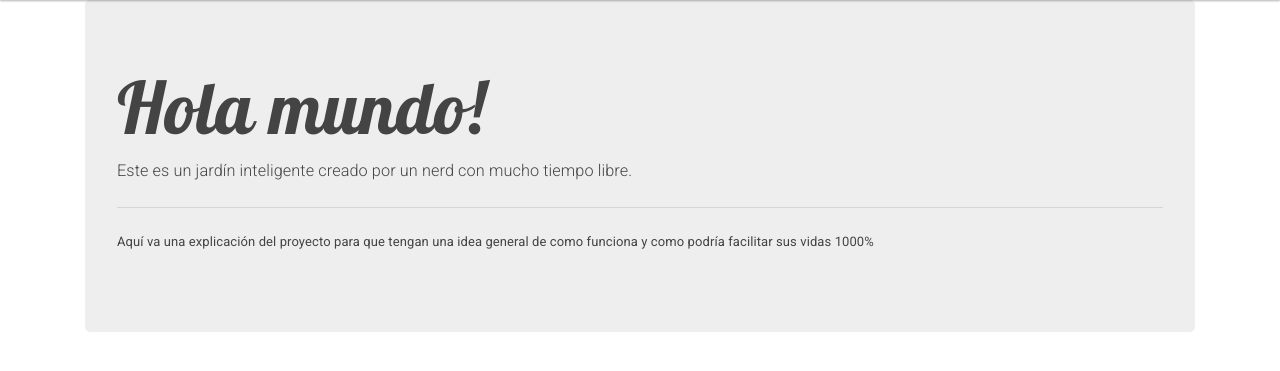
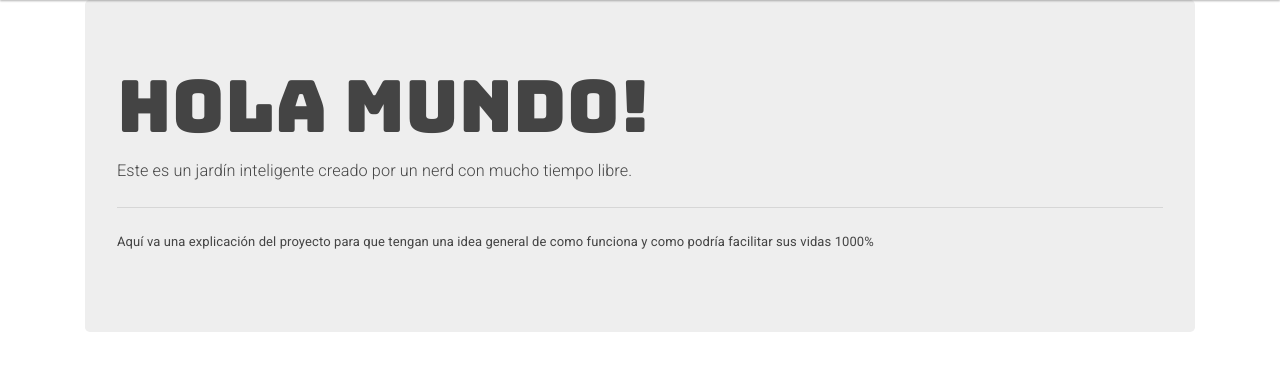
Before and after one commit to chrisRubiano/pi-garden, a Django app: template django_garden/garden/templates/pages/home.html in a window 1280 px wide. Shown: the part 80-451 px from the top of the page. Run offline with Django 3.2, Linux system fonts and the light colour scheme; the template is opened without the code that fills it, so the values that code supplies are empty; some libraries are stand-ins or nearby versions.

Commit message:
changed heading fonts :cake:

```diff
--- a/django_garden/garden/static/css/style.css
+++ b/django_garden/garden/static/css/style.css
@@ -1,3 +1,4 @@
 h1,h2,h3,h4,h5{
-    font-family: 'Lobster', cursive;
+    font-family: 'Bungee', cursive;
+    font-weight: bold;
 }
--- a/django_garden/garden/templates/base.html
+++ b/django_garden/garden/templates/base.html
@@ -17,8 +17,7 @@
     <link rel="stylesheet" href="https://bootswatch.com/4/materia/bootstrap.min.css">
 
     <!-- Google Fonts -->
-    <link href="https://fonts.googleapis.com/css?family=Lobster" rel="stylesheet">
-
+    <link href="https://fonts.googleapis.com/css?family=Bungee" rel="stylesheet">
 
     <!-- Custom styles for this template -->
     <link href="{% static 'css/style.css' %}" rel="stylesheet">
```
